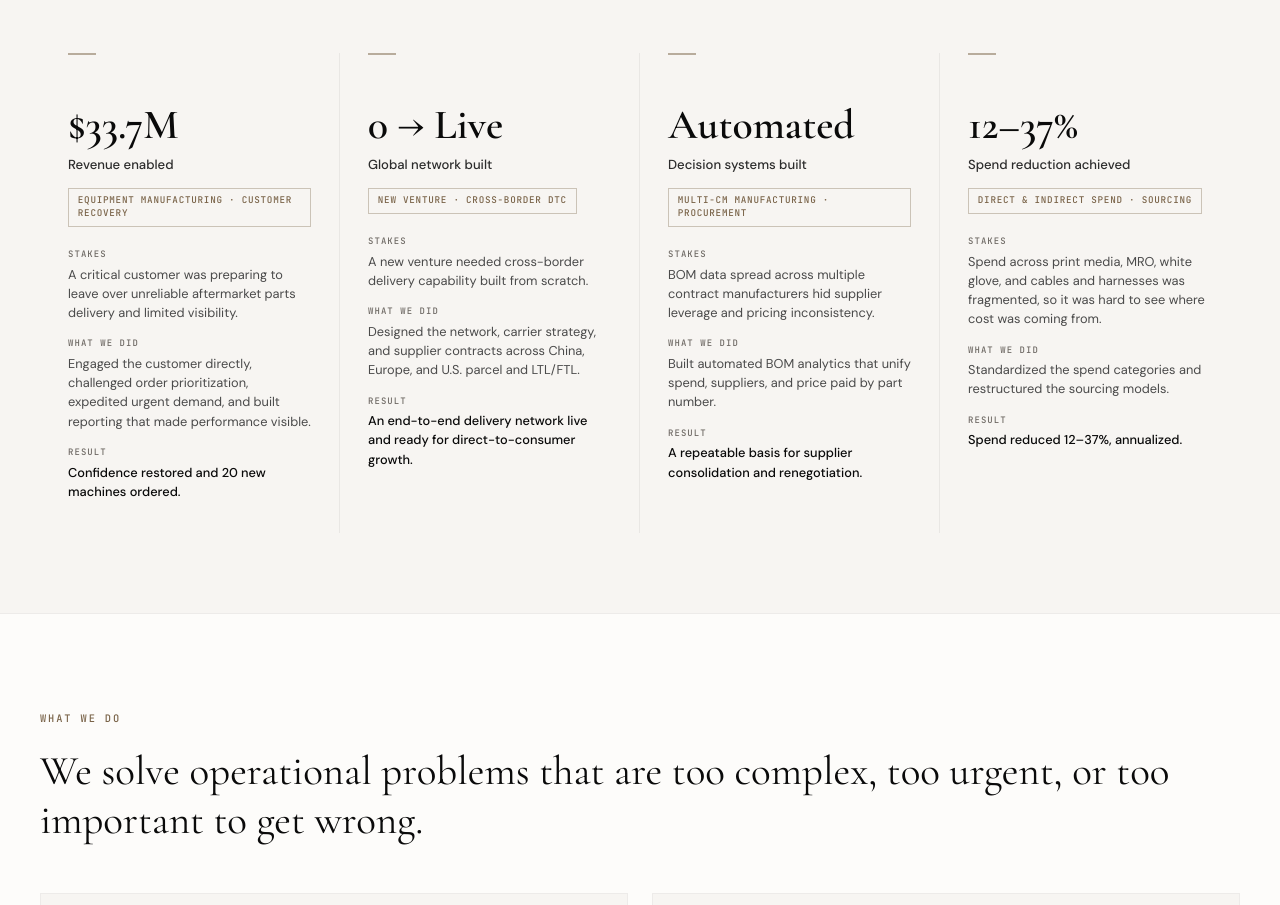
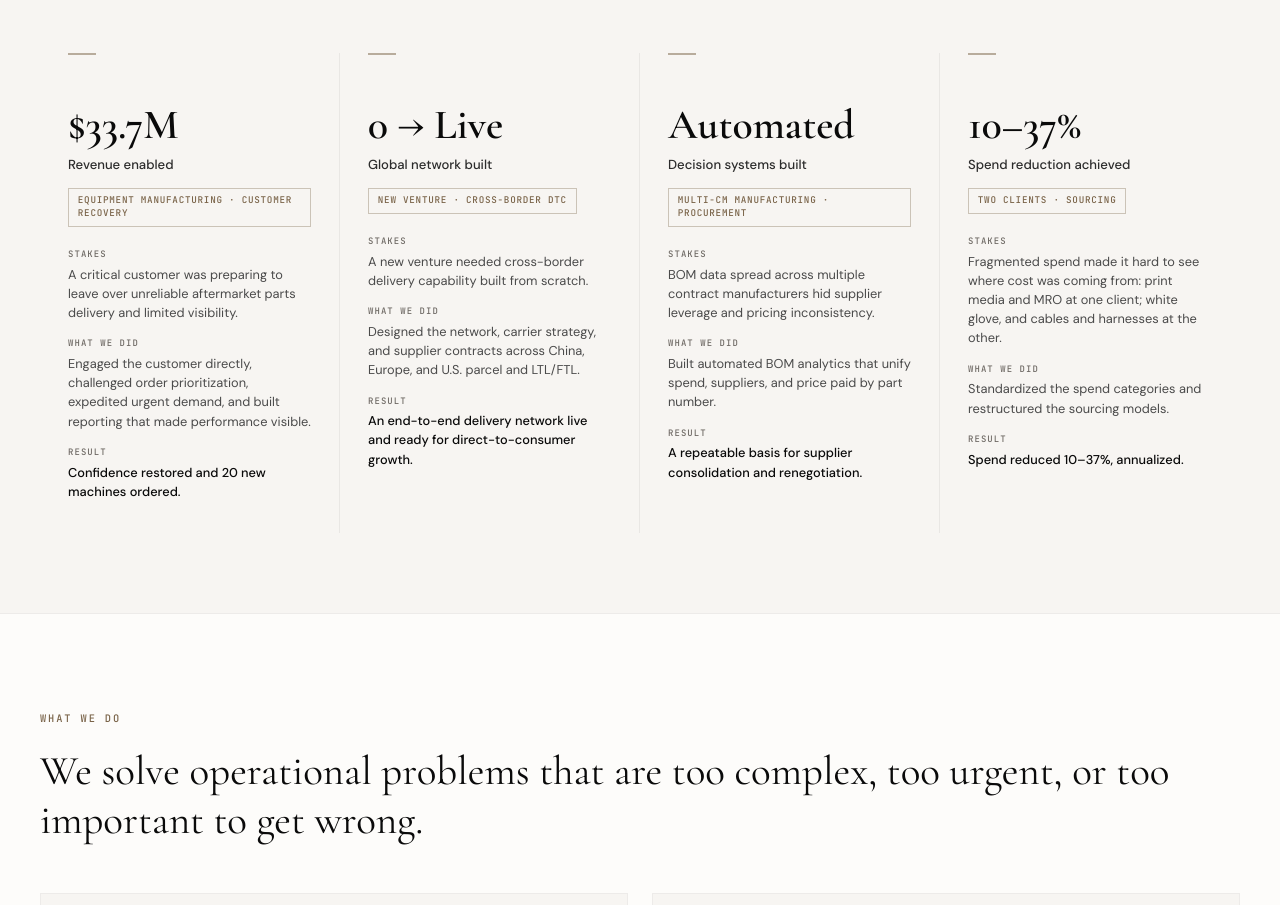
Before and after one commit to Tac147-AH/appel-haken, a plain HTML site: page index.html in a window 1280 px wide. Shown: the part 1903-2808 px from the top of the page. Drawn offline with nearby package versions, Linux system fonts and the light colour scheme.

Commit message:
Correct spend result to 10-37% across two clients
White glove sourcing came in at 10.6%, so the range is 10-37%.
Print media and MRO were one client; white glove, and cables and
harnesses were another.

Co-Authored-By: Claude Opus 5.5 <noreply@anthropic.com>
Claude-Session: https://claude.ai/code/session_01HAVqGqBijmCNks74zrvCkq

```diff
--- a/index.html
+++ b/index.html
@@ -332,16 +332,16 @@
         </dl>
       </article>
       <article class="proof-item reveal reveal-d3">
-        <div class="proof-number">12&ndash;37%</div>
+        <div class="proof-number">10&ndash;37%</div>
         <div class="proof-context">Spend reduction achieved</div>
-        <div class="proof-chip">Direct &amp; indirect spend &middot; Sourcing</div>
+        <div class="proof-chip">Two clients &middot; Sourcing</div>
         <dl class="proof-story">
           <dt>Stakes</dt>
-          <dd>Spend across print media, MRO, white glove, and cables and harnesses was fragmented, so it was hard to see where cost was coming from.</dd>
+          <dd>Fragmented spend made it hard to see where cost was coming from: print media and MRO at one client; white glove, and cables and harnesses at the other.</dd>
           <dt>What we did</dt>
           <dd>Standardized the spend categories and restructured the sourcing models.</dd>
           <dt>Result</dt>
-          <dd>Spend reduced 12&ndash;37%, annualized.</dd>
+          <dd>Spend reduced 10&ndash;37%, annualized.</dd>
         </dl>
       </article>
     </div>
```
Also changed, not shown: services/cost-performance/index.html (+5 -5 lines).
